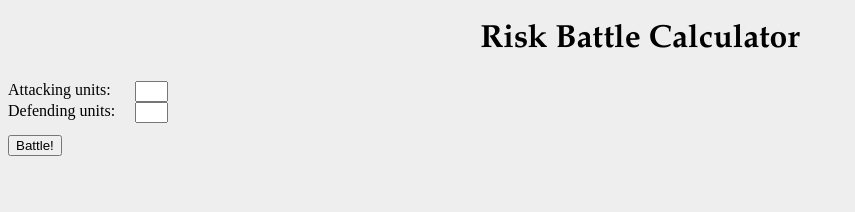
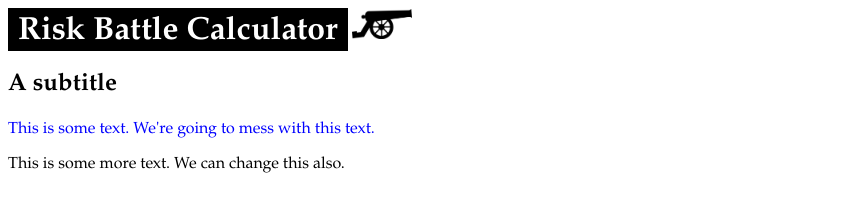
Before and after one commit to ahilbers/risk_calculator, a plain HTML site: page index.html in a window 1280 px wide. Shown: the whole page, without its empty margins (0-855 px from the left). Drawn offline with Linux system fonts and the light colour scheme.

Commit message:
start creating title

```diff
--- a/index.html
+++ b/index.html
@@ -1,6 +1,49 @@
 <!DOCTYPE html>
 <html lang="en">
   <meta charset="UTF-8">
+
+
+  <!-- <head> -->
+  <!--   <title>Risk Battle Calculator</title> -->
+  <!-- </head> -->
+
+
+  <!-- <script language="JavaScript" src="main.js"></script> -->
+  <!-- <link rel="stylesheet" href="main.css" type="text/css"> -->
+
+
+  <!-- <h1>Risk Battle Calculator</h1> -->
+
+
+  <!-- <body> -->
+
+  <!--   <div id="div_inputs"> -->
+  <!--     <form> -->
+  <!--       <label> Attacking units:  -->
+  <!--         <input type="text" id="in_attack_units" class="input_num_units"> -->
+  <!--       </label> -->
+  <!--     </form> -->
+  <!--     <form> -->
+  <!--       <label> Defending units:  -->
+  <!--         <input type="text" id="in_defend_units" class="input_num_units"> -->
+  <!--       </label> -->
+  <!--     </form> -->
+  <!--   </div> -->
+
+  <!--   <div id="div_submit_button"> -->
+  <!--     <input type="submit" -->
+  <!--            onclick="battleFromBattleButton();" -->
+  <!--            value="Battle!"> -->
+  <!--   </div> -->
+
+
+  <!--   <br> <br> <br> -->
+
+  <!--   <div id="div_results"></div> -->
+
+    <!-- </body> -->
+
+
 
 
   <head>
@@ -12,35 +55,35 @@
   <link rel="stylesheet" href="main.css" type="text/css">
 
 
-  <h1>Risk Battle Calculator</h1>
+  <div id="title">
+    <h1>Risk Battle Calculator</h1>
+    <img src="img/cannon.png" height="30">
+  </div>
+
 
 
   <body>
 
-    <div id="div_inputs">
-      <form>
-        <label> Attacking units:
-          <input type="text" id="in_attack_units" class="input_num_units">
-        </label>
-      </form>
-      <form>
-        <label> Defending units:
-          <input type="text" id="in_defend_units" class="input_num_units">
-        </label>
-      </form>
-    </div>
+    <h2>A subtitle</h2>
 
-    <br> <br> <br>
+    <p id="p1" class="center">
+      This is some text. We're going to mess with this text.
+    </p>
 
-    <input type="submit"
-           onclick="battleFromBattleButton();"
-           value="Battle!">
-    <br>
+    <p id="p2">
+      This is some more text. We can change this also.
+    </p>
 
-    <div id="div_results"></div>
 
   </body>
 
 
 
+
+
+
+
+
+
+
 </html>
--- a/main.css
+++ b/main.css
@@ -1,36 +1,59 @@
-body {
-    background-color: #eeeeee;
+/* body { */
+/*     background-color: #eeeeee; */
+/* } */
+
+/* h1 { */
+/*     font-family: Palatino; */
+/*     color: black; */
+/*     text-align: center; */
+/* } */
+
+/* #div_inputs { */
+/*     width: 250px; */
+/* } */
+
+/* #div_inputs label { */
+/*     float: left; */
+/*     width: 160px; */
+/*     display: block; */
+/* } */
+
+/* #div_inputs input { */
+/*     float: right; */
+/*     width: 25px; */
+/*     display: inline; */
+/* } */
+
+/* #div_submit_button input { */
+/*     float: left; */
+/*     clear: left; */
+/*     display: block; */
+/* } */
+
+/* p { */
+/*     font-family: Palatino; */
+/*     font-size: 14px; */
+/* } */
+
+/* /\* .input_num_units { *\/ */
+/* /\*     display: inline; *\/ */
+/* /\*     font-family: Palatino; *\/ */
+/*     /\* width: 30px; *\/ */
+/* /\* } *\/ */
+
+* {
+    font-family: Palatino;
 }
 
 h1 {
-    font-family: Palatino;
-    color: black;
+    background-color: black;
     text-align: center;
+    color: white;
+    padding: 5px 10px 0px;
+    margin: 0px 0px 0px;
+    display: inline-block;
 }
 
-#div_inputs {
-    width: 250px;
+.center {
+    color: blue;
 }
-
-#div_inputs label {
-    float: left;
-    width: 160px;
-    display: block;
-}
-
-#div_inputs input {
-    float: right;
-    width: 25px;
-    display: inline;
-}
-
-p {
-    font-family: Palatino;
-    font-size: 14px;
-}
-
-/* .input_num_units { */
-/*     display: inline; */
-/*     font-family: Palatino; */
-    /* width: 30px; */
-/* } */
```
Also changed, not shown: img/cannon.png (added).
